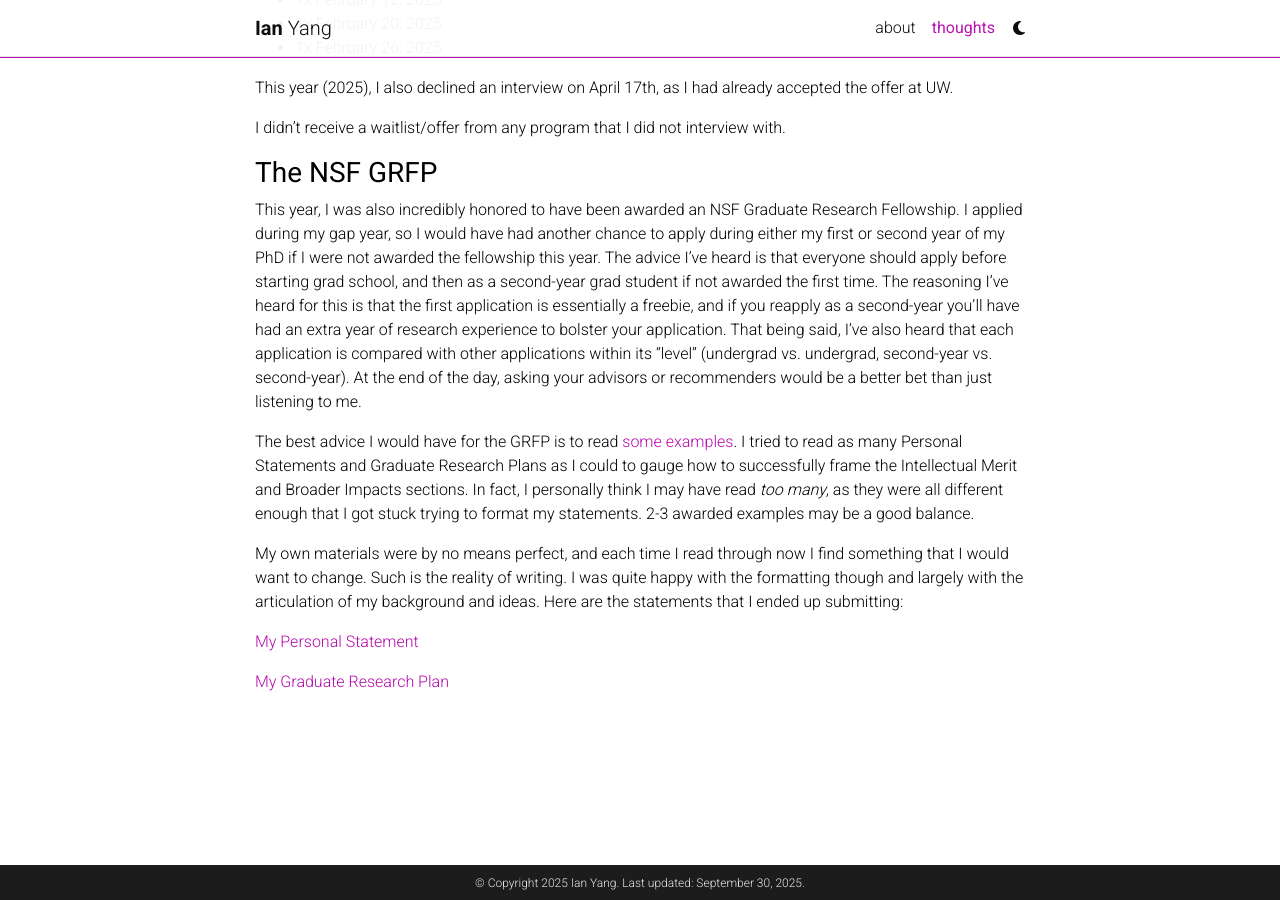
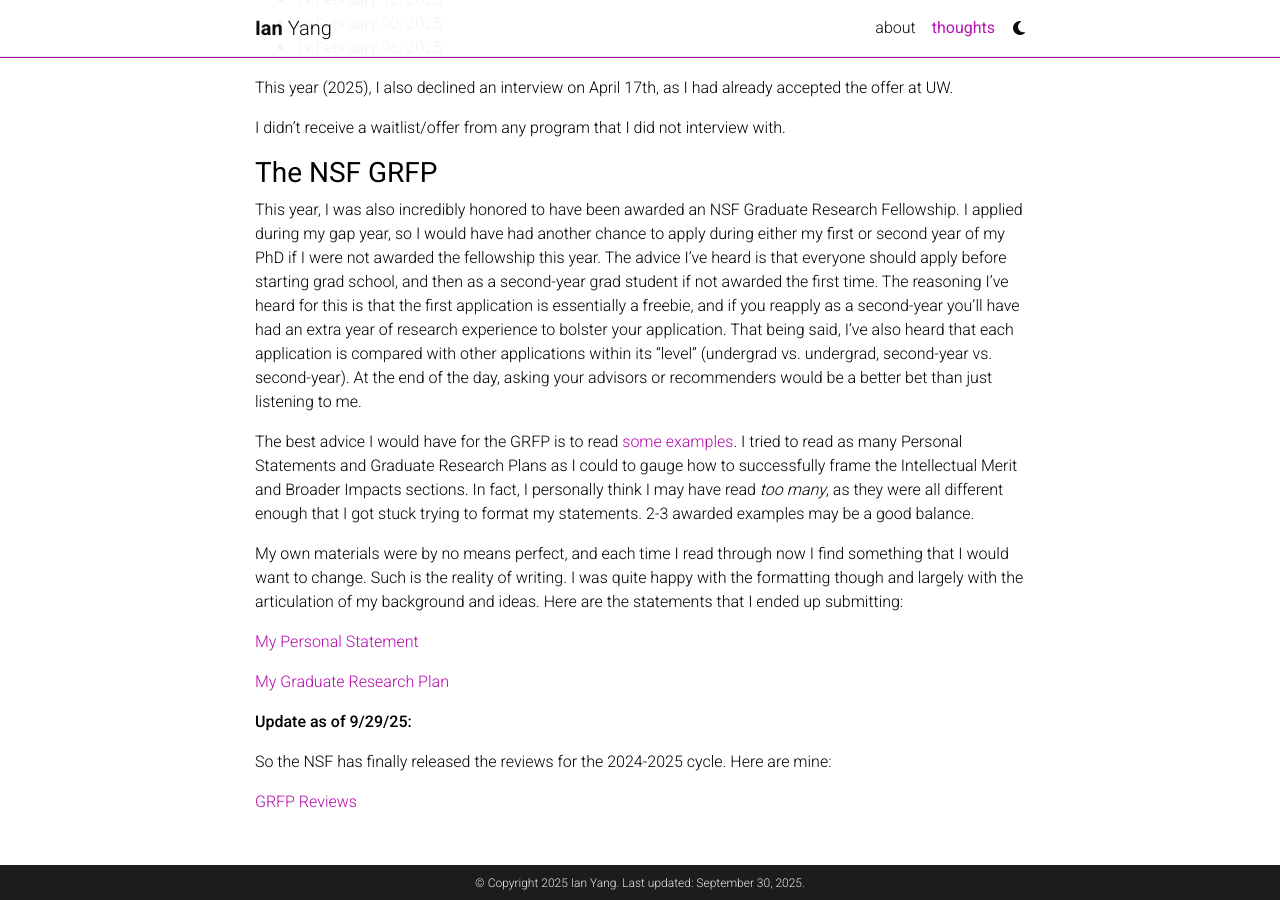
Before and after one commit to ian-yang-02/ian-yang-02.github.io, a Jekyll site: the page built from _posts/2025-05-04-graduate-school.md, in a window 1280 px wide and 900 px high, scrolled down 3710 px. Built offline with Jekyll 4.4.1, drawn with Linux system fonts in a browser that asks for light colours; comment, search, counter and statistics services are not loaded; a style sheet for code colours, icons or effects is not loaded.

Commit message:
add grfp reviews

```diff
--- a/_posts/2025-05-04-graduate-school.md
+++ b/_posts/2025-05-04-graduate-school.md
@@ -13,6 +13,7 @@ UW_Diversity_Statement_pdf: Diversity_Statement_UW_pub.pdf
 PhD_apps_CV_pdf: PhD_apps_CV.pdf
 GRFP_Personal_Statement_pdf: GRFP_Personal_Statement_Final.pdf
 GRFP_Research_Plan_pdf: GRFP_Graduate_Research_Plan_Final.pdf
+grfp_reviews_pdf: grfp_reviews.pdf
 ---
 
 <i>If you are applying for PhD programs and/or the GRFP and want to chat don't hesitate to [reach out](mailto:iyang30@uw.edu) (especially if you belong to a traditionally underrepresented group in higher education!!)</i>
@@ -127,3 +128,9 @@ My own materials were by no means perfect, and each time I read through now I fi
 <a href="{{ page.GRFP_Personal_Statement_pdf | prepend: 'assets/pdf/' | relative_url}}" target="_blank" rel="noopener noreferrer">My Personal Statement</a>
 
 <a href="{{ page.GRFP_Research_Plan_pdf | prepend: 'assets/pdf/' | relative_url}}" target="_blank" rel="noopener noreferrer">My Graduate Research Plan</a>
+
+<strong>Update as of 9/29/25:</strong>
+
+So the NSF has finally released the reviews for the 2024-2025 cycle. Here are mine:
+
+<a href="{{ page.grfp_reviews_pdf | prepend: 'assets/pdf/' | relative_url}}" target="_blank" rel="noopener noreferrer">GRFP Reviews</a>
```
Also changed, not shown: 1 other file.
